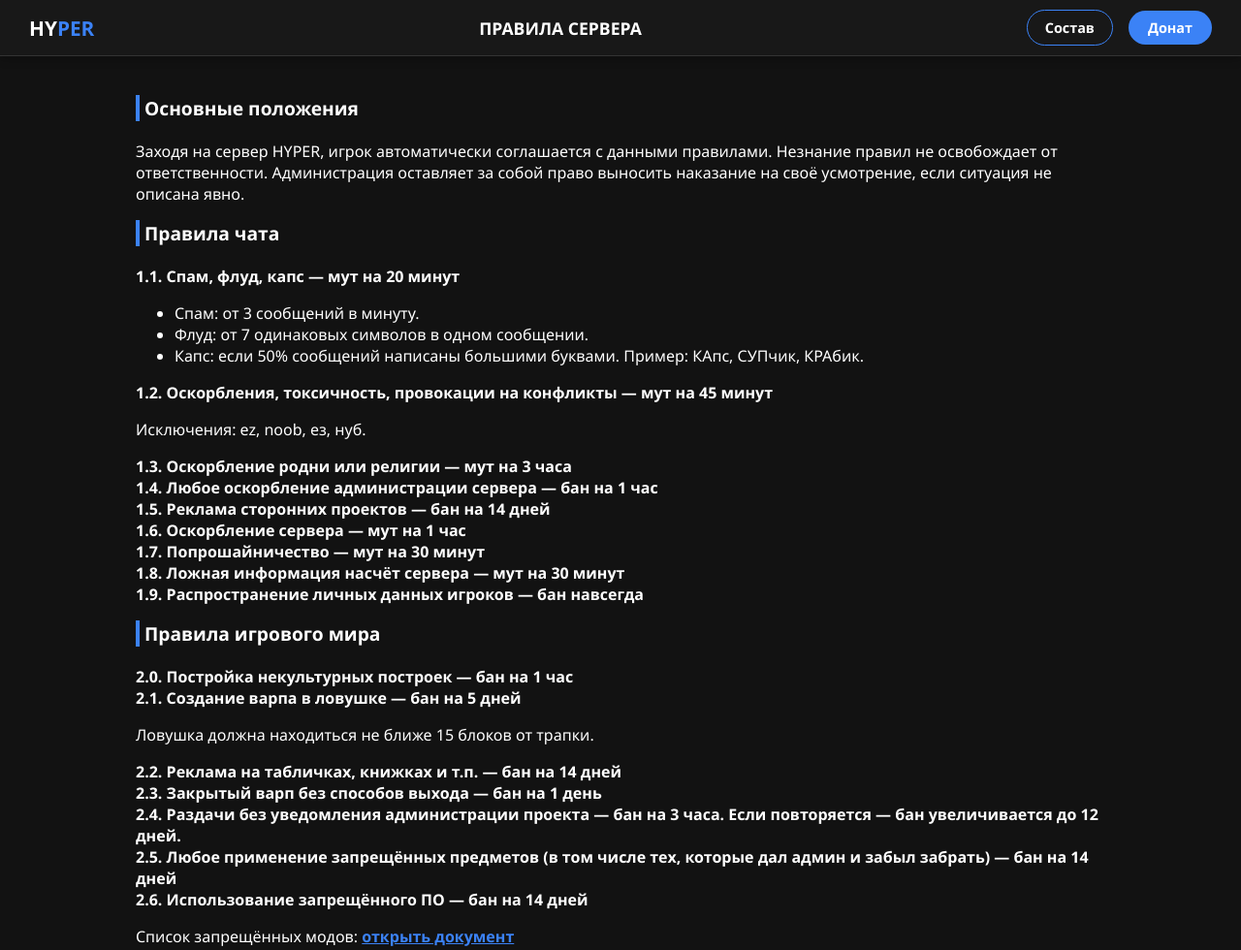
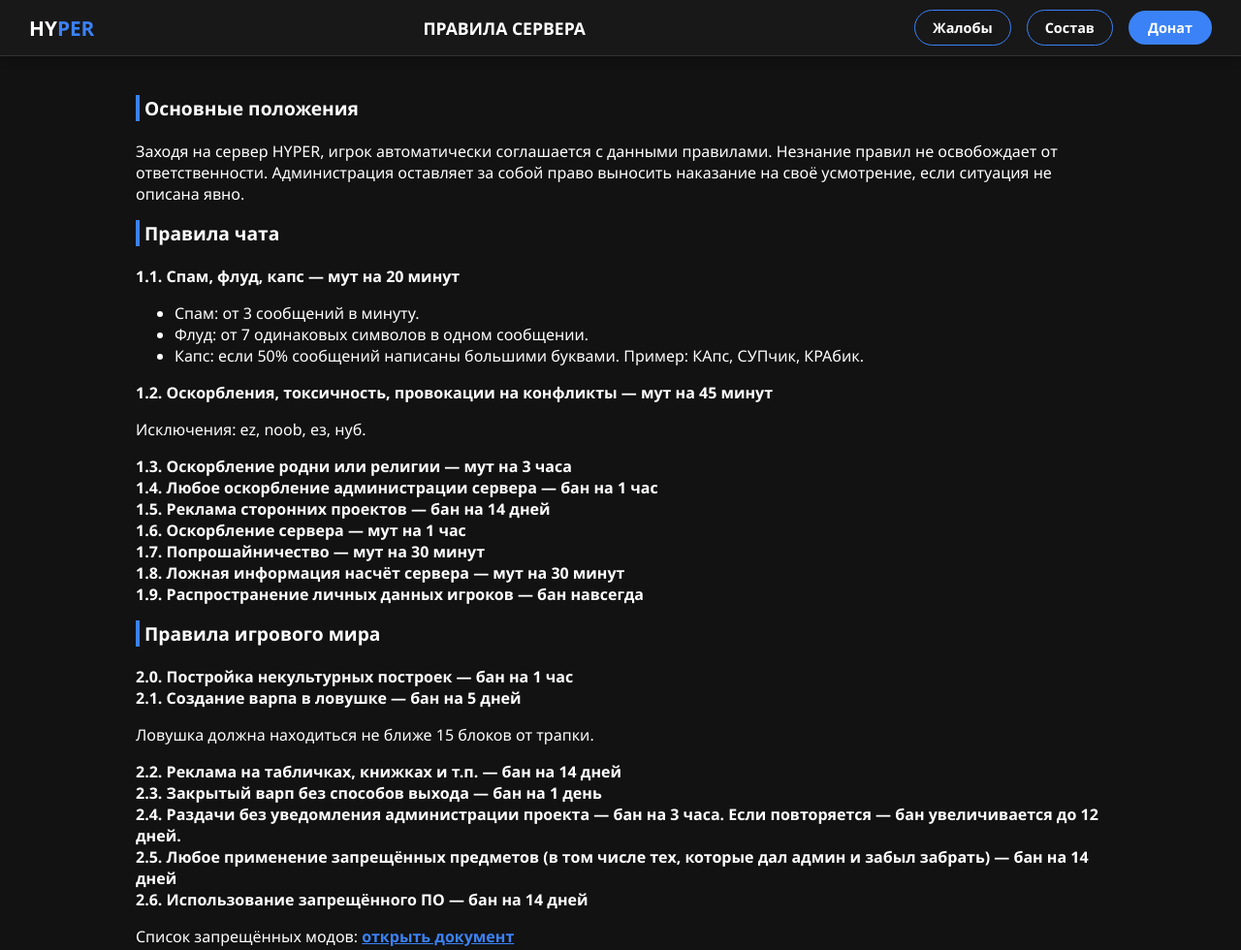
Before and after one commit to mc-hyper/rules, a plain HTML site: page index.html in a window 1280 px wide. Shown: the top 980 px of the page at 97% size. Drawn offline with Linux system fonts and the light colour scheme.

Commit message:
Update index.html

```diff
--- a/index.html
+++ b/index.html
@@ -13,6 +13,7 @@
     <div class="logo">HY<span>PER</span></div>
     <div class="nav-center">Правила сервера</div>
     <div class="nav-right">
+      <a href="https://mc-hyper.github.io/complaints/" class="btn-nav">Жалобы</a>
       <a href="https://mc-hyper.github.io/admins" class="btn-nav">Состав</a>
       <a href="https://hyper-donate.easydonate.ru/" class="btn-donate">Донат</a>
     </div>
```
